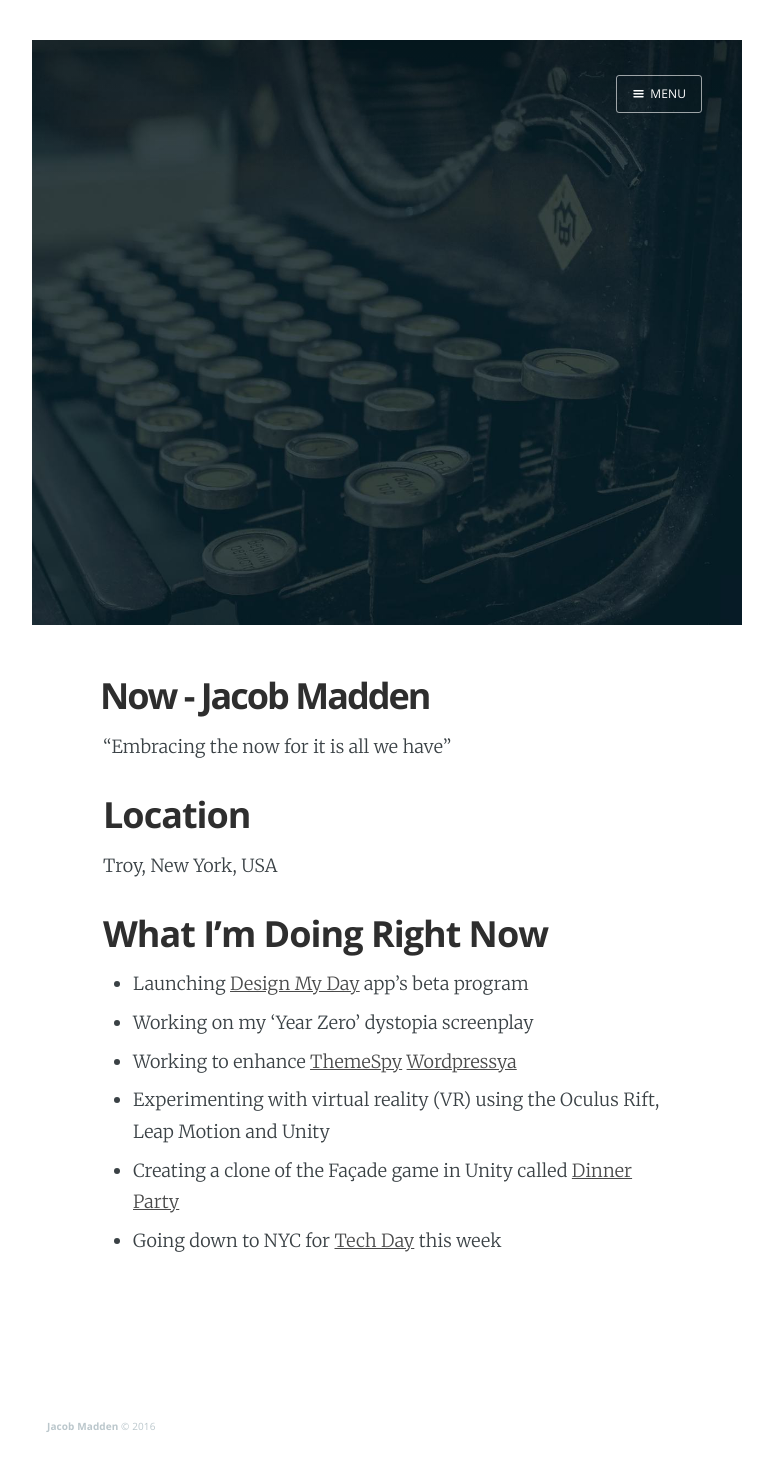
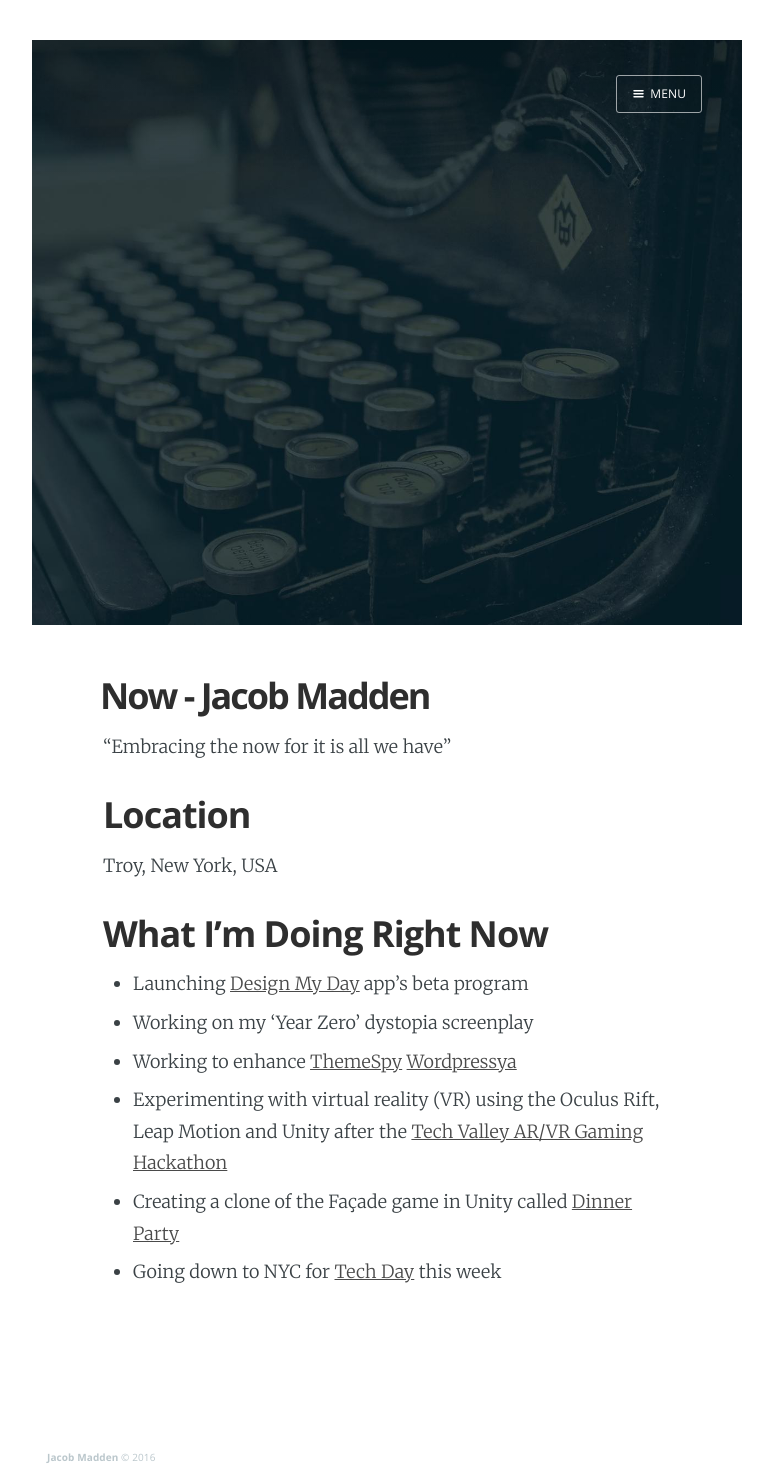
Before and after one commit to jagatfx/jmadden, a Jekyll site: the page built from public-src/now.md, in a window 1280 px wide. Shown: the whole page, without its empty margins (253-1026 px from the left). Built offline with Jekyll 4.4.1, drawn with Linux system fonts in a browser that asks for light colours; nearby versions of some CDN libraries; Markdown is read by kramdown in place of the engine named in the settings; before the commit the page ends 1445 px from its top, so only the background shows below that.

Commit message:
updated now page

```diff
--- a/public-src/now.md
+++ b/public-src/now.md
@@ -18,6 +18,6 @@ Troy, New York, USA
 * Launching [Design My Day](http://www.designmyday.co) app's beta program
 * Working on my 'Year Zero' dystopia screenplay
 * Working to enhance [ThemeSpy](http://www.themespy.com) [Wordpressya](http://www.wordpressya.com)
-* Experimenting with virtual reality (VR) using the Oculus Rift, Leap Motion and Unity
+* Experimenting with virtual reality (VR) using the Oculus Rift, Leap Motion and Unity after the [Tech Valley AR/VR Gaming Hackathon](http://tvcog-arvr-gaming2016.devpost.com)
 * Creating a clone of the Façade game in Unity called [Dinner Party](https://github.com/jagatfx/dinnerparty)
 * Going down to NYC for [Tech Day](https://techdayhq.com/new-york) this week
--- a/public/now/index.html
+++ b/public/now/index.html
@@ -108,7 +108,7 @@
 <li>Launching <a href="http://www.designmyday.co">Design My Day</a> app&#39;s beta program</li>
 <li>Working on my &#39;Year Zero&#39; dystopia screenplay</li>
 <li>Working to enhance <a href="http://www.themespy.com">ThemeSpy</a> <a href="http://www.wordpressya.com">Wordpressya</a></li>
-<li>Experimenting with virtual reality (VR) using the Oculus Rift, Leap Motion and Unity</li>
+<li>Experimenting with virtual reality (VR) using the Oculus Rift, Leap Motion and Unity after the <a href="http://tvcog-arvr-gaming2016.devpost.com">Tech Valley AR/VR Gaming Hackathon</a></li>
 <li>Creating a clone of the Façade game in Unity called <a href="https://github.com/jagatfx/dinnerparty">Dinner Party</a></li>
 <li>Going down to NYC for <a href="https://techdayhq.com/new-york">Tech Day</a> this week</li>
 </ul>
```
